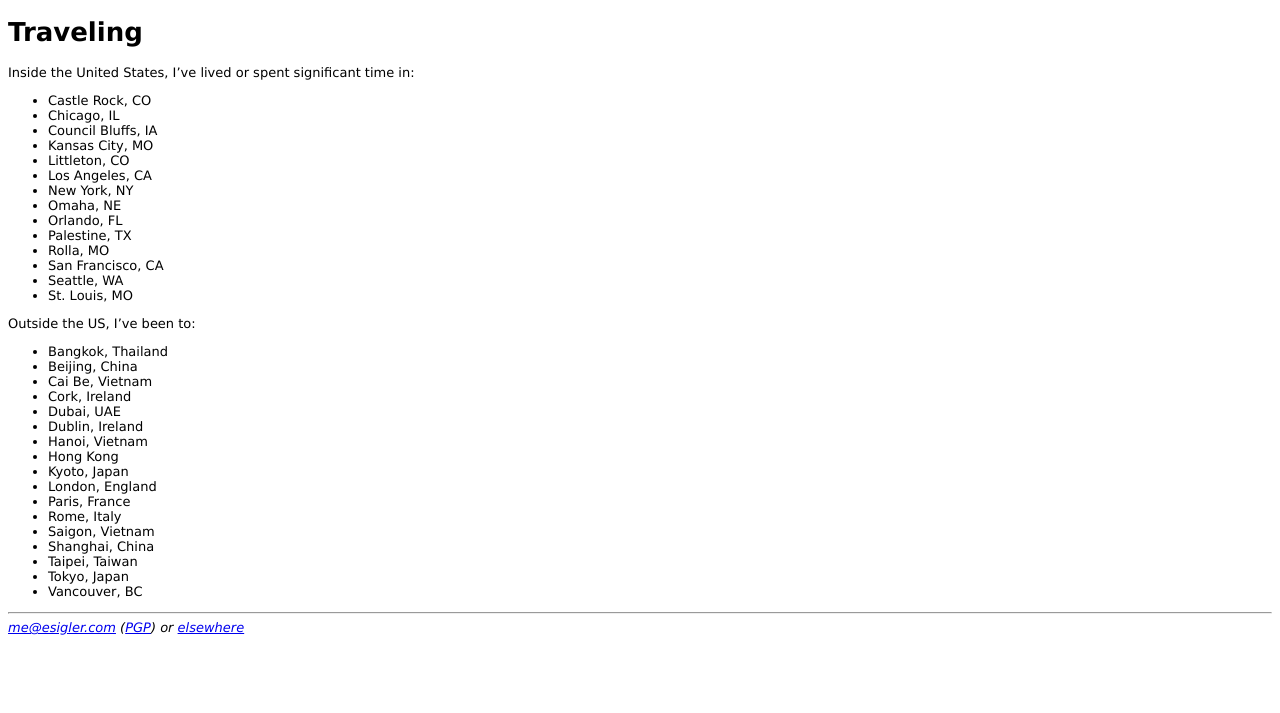
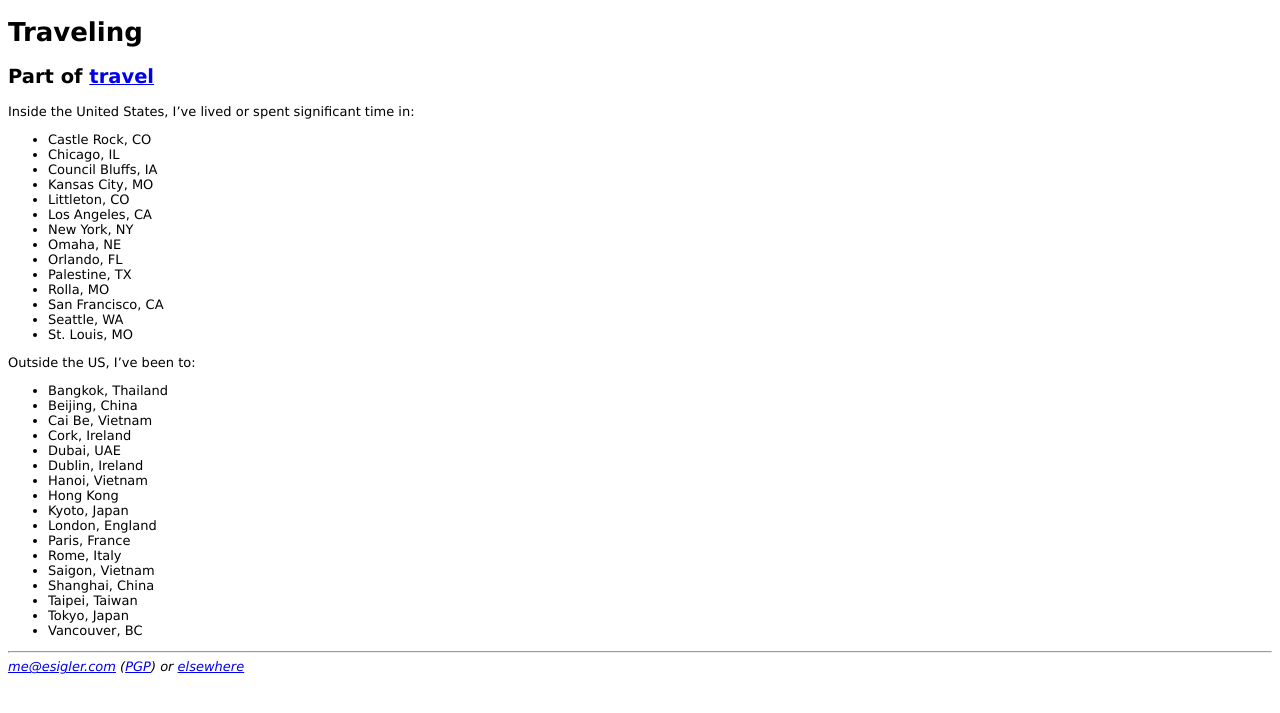
Before and after one commit to esigler/esigler.com, a Jekyll site: the page built from travel.markdown, in a window 1280 px wide. Shown: the top 713 px of the page. Built offline with Jekyll 4.4.1, drawn with Linux system fonts in a browser that asks for light colours.

Commit message:
Trying some more metadata

```diff
--- a/_layouts/default.html
+++ b/_layouts/default.html
@@ -10,6 +10,9 @@
   <body>
     <header>
       <h1>{{ page.heading }}</h1>
+      {% if page.category != "none" %}
+      <h2>Part of <a href="/{{ page.category }}.html">{{ page.category }}</a></h2>
+      {% endif %}
     </header>
 {{ content }}
     <hr />
--- a/balloon.markdown
+++ b/balloon.markdown
@@ -2,6 +2,7 @@
 layout: default
 title: balloons
 heading: High Altitude Balloons
+category: projects
 ---
 Nowadays, you can often find high school science projects to send a cell phone (or similar) up into the sky on a cheap weather balloon. Shortly before it became fashionable (and much easier!) to do, a few coworkers and I set out to see how hard it would be.
 
--- a/contact.markdown
+++ b/contact.markdown
@@ -2,6 +2,7 @@
 layout: default
 title: contact
 heading: Contact Information
+category: none
 ---
 Places you can find me elsewhere on the web:
 
--- a/index.markdown
+++ b/index.markdown
@@ -2,6 +2,7 @@
 layout: default
 title: homepage
 heading: Eric Sigler
+category: none
 ---
 My time is consumed by:
 
--- a/travel.markdown
+++ b/travel.markdown
@@ -2,6 +2,7 @@
 layout: default
 title: traveling
 heading: Traveling
+category: travel
 ---
 
 Inside the United States, I've lived or spent significant time in:
```
